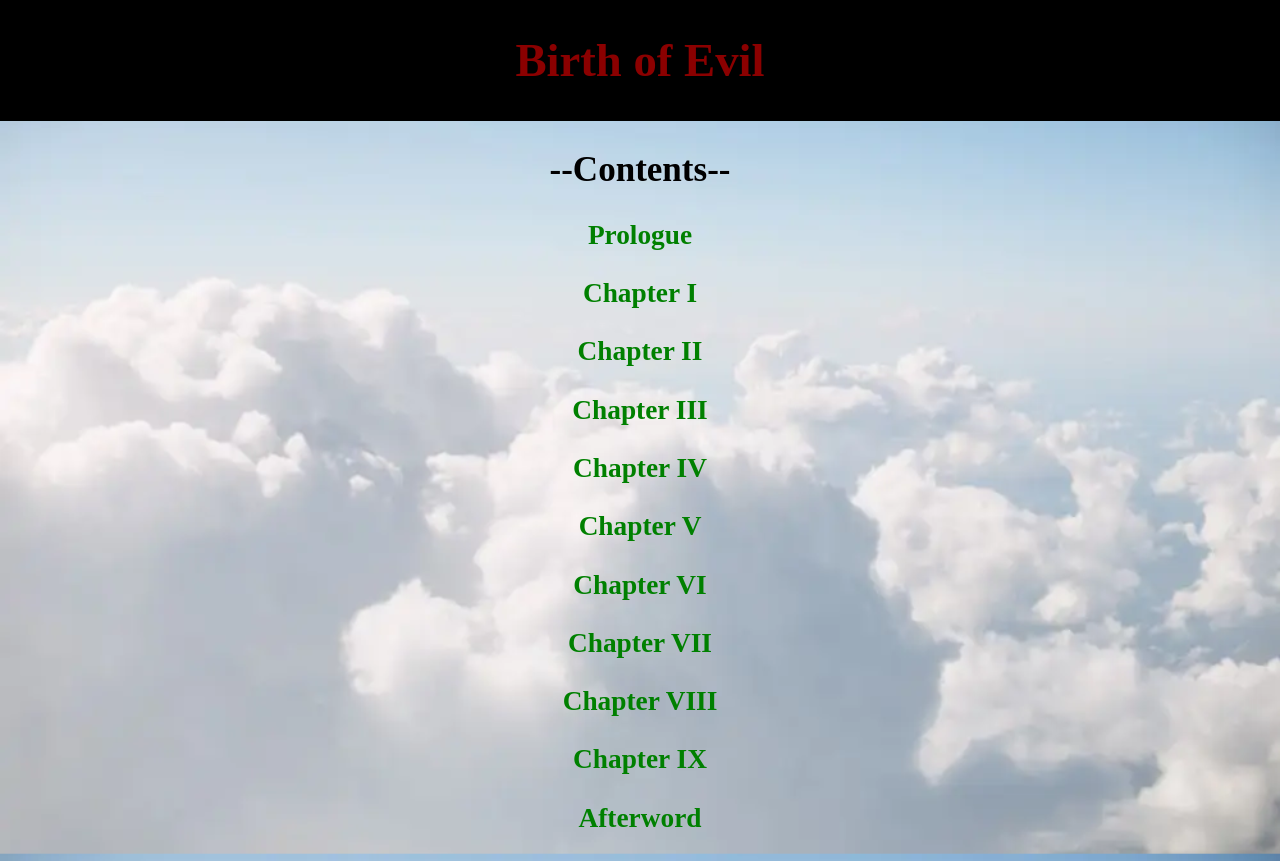
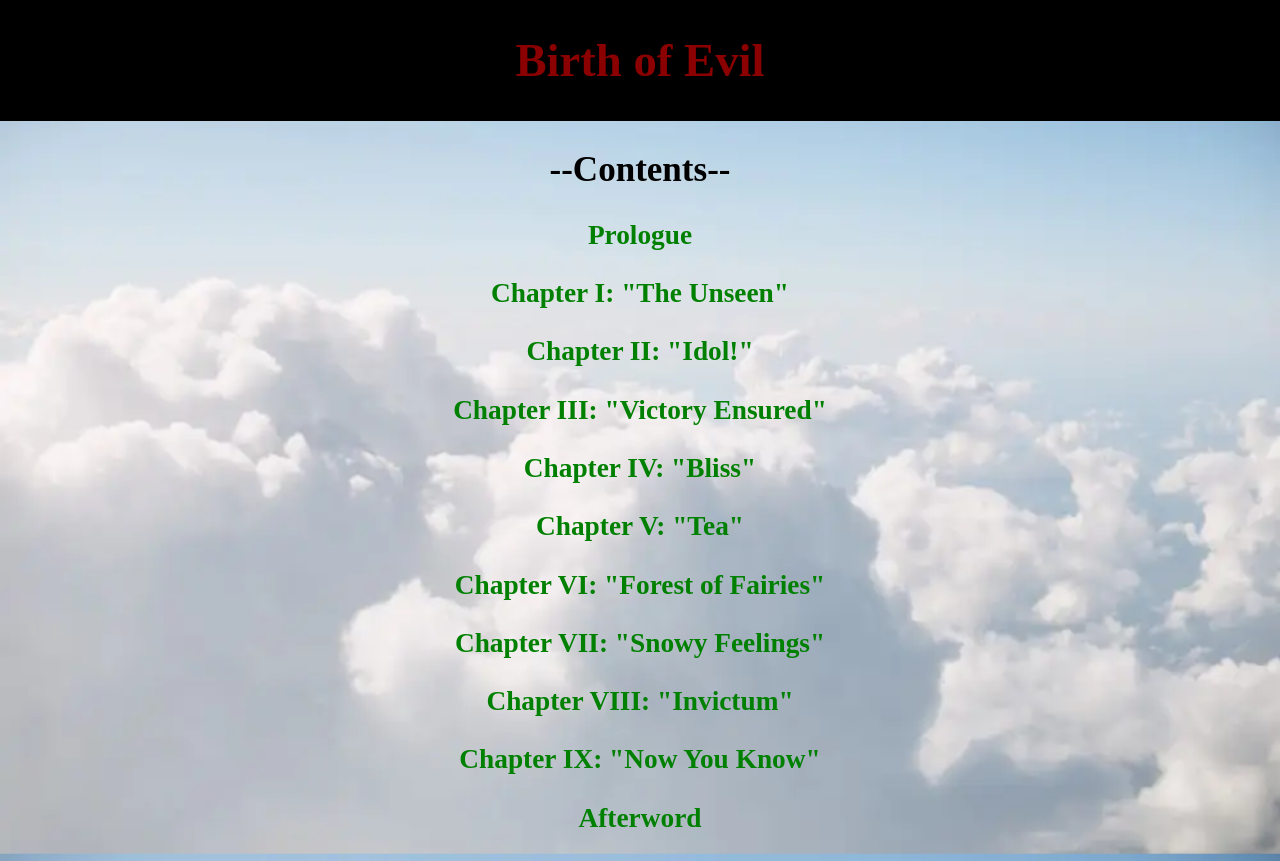
Before and after one commit to Blank-Pr0ductions/Blank-Pr0ductions.github.io, a plain HTML site: page neurinitas/evilbook/index.html in a window 1280 px wide. Drawn offline with Linux system fonts and the light colour scheme.

Commit message:
Update Contents of Evilbook
Format changed from

ChapterX

to

ChapterX: "ChapterName"

for each chapter in Evilbook Contents.

```diff
--- a/neurinitas/evilbook/index.html
+++ b/neurinitas/evilbook/index.html
@@ -13,19 +13,19 @@
 </header>
 <main>
       <nav>
-            <h2 class = "center">                    --Contents--</h2>
-            <a  class = "center"  href  = "pro"><h3> Prologue    </h3></a>
-            <a  class = "center"  href  = "ch1"><h3> Chapter I   </h3></a>
-            <a  class = "center"  href  = "ch2"><h3> Chapter II  </h3></a>
-            <a  class = "center"  href  = "ch3"><h3> Chapter III </h3></a>
-            <a  class = "center"  href  = "ch4"><h3> Chapter IV  </h3></a>
-            <a  class = "center"  href  = "ch5"><h3> Chapter V   </h3></a>
-            <a  class = "center"  href  = "ch6"><h3> Chapter VI  </h3></a>
-            <a  class = "center"  href  = "ch7"><h3> Chapter VII </h3></a>
-            <a  class = "center"  href  = "ch8"><h3> Chapter VIII</h3></a>
-            <a  class = "center"  href  = "ch9"><h3> Chapter IX  </h3></a>
-            <a  class = "center"  href  = "aft"><h3> Afterword   </h3></a>
+            <h2 class = "center">                              --Contents--           </h2>
+            <a  class = "center"  href  = "pro"><h3> Prologue                         </h3></a>
+            <a  class = "center"  href  = "ch1"><h3> Chapter I:    "The Unseen"       </h3></a>
+            <a  class = "center"  href  = "ch2"><h3> Chapter II:   "Idol!"            </h3></a>
+            <a  class = "center"  href  = "ch3"><h3> Chapter III:  "Victory Ensured"  </h3></a>
+            <a  class = "center"  href  = "ch4"><h3> Chapter IV:   "Bliss"            </h3></a>
+            <a  class = "center"  href  = "ch5"><h3> Chapter V:    "Tea"              </h3></a>
+            <a  class = "center"  href  = "ch6"><h3> Chapter VI:   "Forest of Fairies"</h3></a>
+            <a  class = "center"  href  = "ch7"><h3> Chapter VII:  "Snowy Feelings"   </h3></a>
+            <a  class = "center"  href  = "ch8"><h3> Chapter VIII: "Invictum"         </h3></a>
+            <a  class = "center"  href  = "ch9"><h3> Chapter IX:   "Now You Know"     </h3></a>
+            <a  class = "center"  href  = "aft"><h3> Afterword                        </h3></a>
       </nav>
 </main>
 </body>
-</html>
+                  </html>
```
